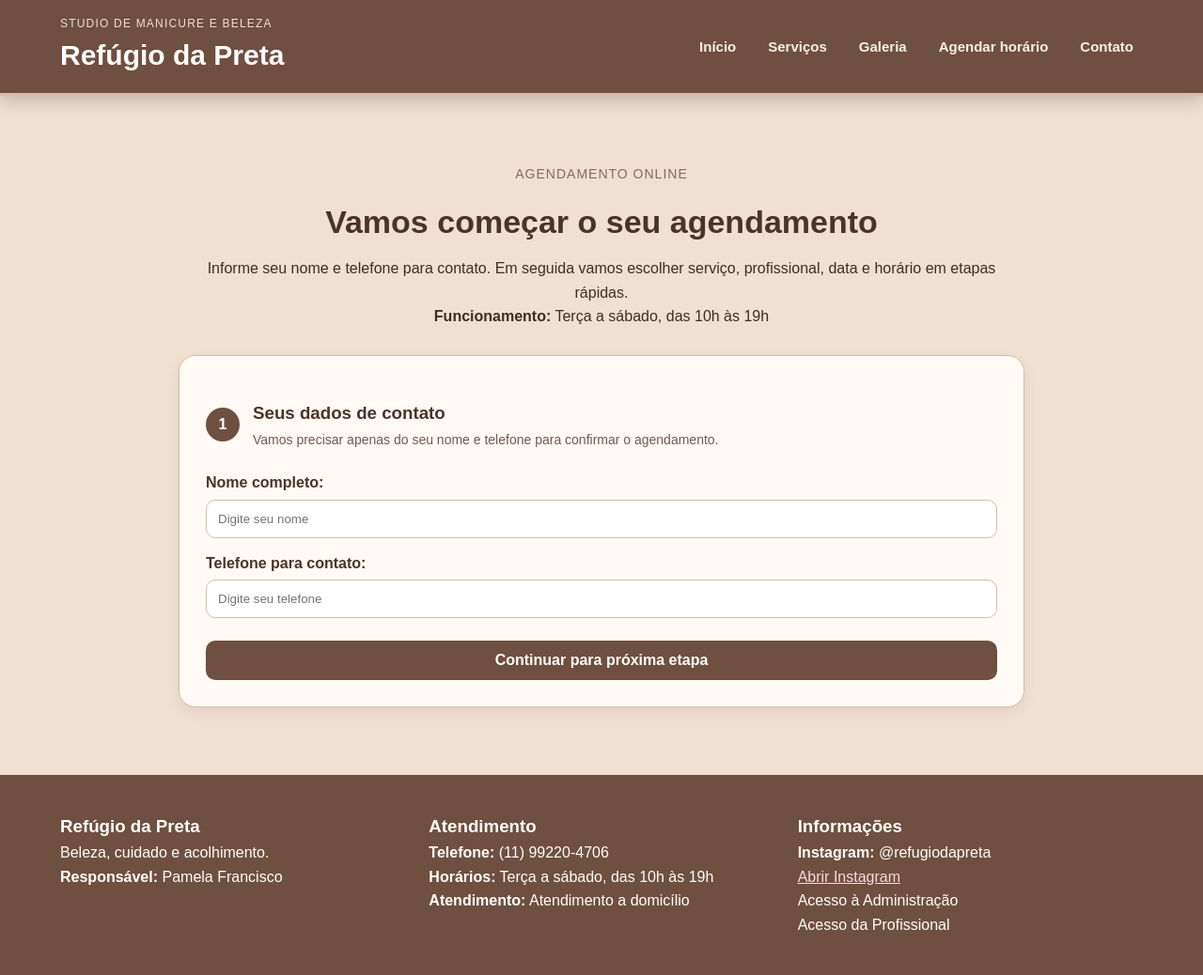
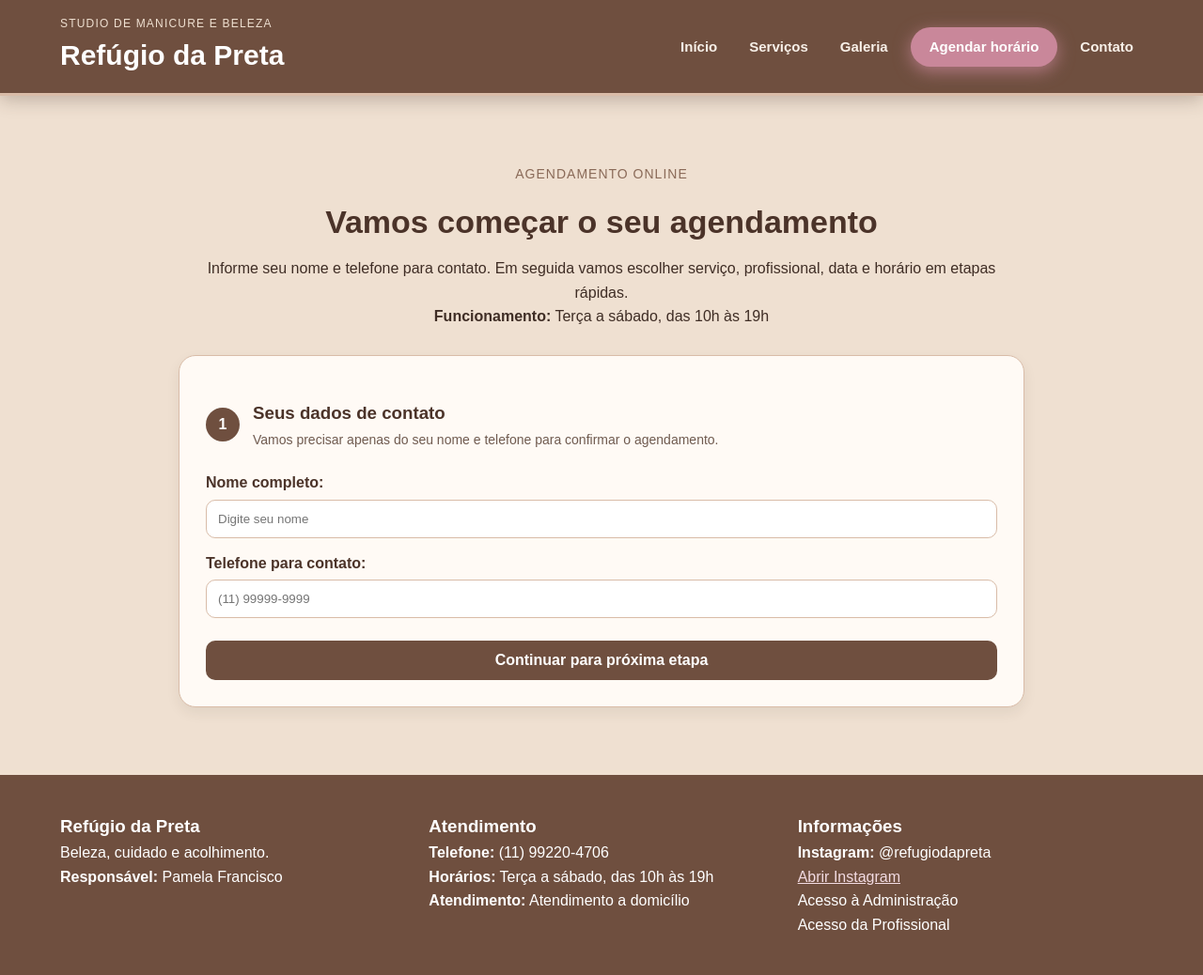
Before and after one commit to TiagoRGuedes/ProjetoEmCienciaDeDados, a Flask app: page /agendar in a window 1280 px wide. Shown: the whole page at 94% size. Run offline with Flask 3, Linux system fonts and the light colour scheme; data comes from the database, SQL or seed files in the repository.

Commit message:
feat(frontend): mascara de telefone no agendamento e destaque no botao "Agendar horario"
- Telefone do cliente passa a ser formatado automaticamente como (DD) NNNNN-NNNN,
  sempre com os 4 ultimos digitos apos o traco (celular e fixo).
- Botao "Agendar horario" do menu vira uma pilula rosa da marca, com leve pulso e
  hover, para contrastar com o topo marrom e atrair atencao (respeita prefers-reduced-motion).

https://claude.ai/code/session_01W1mxdy2sgw13y8FKmpRUgd

```diff
--- a/static/css/site.css
+++ b/static/css/site.css
@@ -98,6 +98,32 @@ nav a:hover { /* Estiliza links ao passar o mouse. */
     background-color: var(--marrom-medio); /* Adiciona fundo marrom médio. */
     color: var(--branco); /* Deixa texto branco. */
 } /* Fecha o hover dos links. */
+
+.nav-destaque { /* Botão "Agendar horário" do menu, destacado para atrair atenção. */
+    background-color: var(--rosa-detalhe) !important; /* Usa o rosa da marca, que contrasta com o topo marrom. */
+    color: var(--branco) !important; /* Mantém o texto branco e legível. */
+    font-weight: 800; /* Deixa o texto mais forte. */
+    padding: 9px 20px; /* Aumenta a área do botão. */
+    border-radius: 999px; /* Dá formato de pílula. */
+    box-shadow: 0 4px 14px rgba(201, 135, 154, 0.55); /* Brilho rosado suave para destacar. */
+    animation: pulsar-agendar 2.4s ease-in-out infinite; /* Pulsa de leve para chamar o olhar. */
+} /* Fecha o botão de destaque. */
+
+.nav-destaque:hover { /* Estado do botão de destaque ao passar o mouse. */
+    background-color: #b3697e !important; /* Escurece um pouco o rosa. */
+    color: var(--branco) !important; /* Mantém o texto branco. */
+    transform: translateY(-1px) scale(1.05); /* Levanta e aumenta levemente o botão. */
+    box-shadow: 0 6px 20px rgba(201, 135, 154, 0.75); /* Realça a sombra no hover. */
+} /* Fecha o hover do botão de destaque. */
+
+@keyframes pulsar-agendar { /* Animação que faz o botão pulsar suavemente. */
+    0%, 100% { box-shadow: 0 4px 14px rgba(201, 135, 154, 0.5); } /* Estado normal do pulso. */
+    50% { box-shadow: 0 6px 22px rgba(201, 135, 154, 0.95); } /* Pico do pulso, mais aceso. */
+} /* Fecha a animação. */
+
+@media (prefers-reduced-motion: reduce) { /* Respeita quem prefere menos movimento. */
+    .nav-destaque { animation: none; } /* Desliga o pulso do botão. */
+} /* Fecha a regra de acessibilidade. */
 
 .hero { /* Estiliza a seção principal. */
     background: linear-gradient(135deg, var(--hero-terracota-escuro), var(--hero-terracota-claro)); /* Cria fundo em degradê terracota (cor escolhida pela Pamela). */
--- a/templates/agendamento.html
+++ b/templates/agendamento.html
@@ -29,7 +29,7 @@
             <input type="text" id="nome" name="nome" value="{{ dados.nome if dados else '' }}" placeholder="Digite seu nome" required> <!-- Campo para digitar o nome da cliente. -->
 
             <label for="telefone">Telefone para contato:</label> <!-- Identifica o campo de telefone. -->
-            <input type="text" id="telefone" name="telefone" value="{{ dados.telefone if dados else '' }}" placeholder="Digite seu telefone" required> <!-- Campo para digitar o telefone da cliente. -->
+            <input type="text" id="telefone" name="telefone" value="{{ dados.telefone if dados else '' }}" placeholder="(11) 99999-9999" inputmode="tel" maxlength="16" required> <!-- Campo de telefone com máscara: DDD entre parênteses e traço separando os 4 últimos dígitos. -->
 
             <div class="resumo-escolhas oculto" id="resumo-escolhas"> <!-- Cria área que resume as escolhas feitas nos modais. -->
                 <h4>Resumo do seu agendamento</h4> <!-- Mostra título do resumo. -->
@@ -191,6 +191,26 @@ const campoData = document.getElementById('data'); // Busca o input hidden de da
 const campoHorario = document.getElementById('horario'); // Busca o input hidden de horário.
 const campoNome = document.getElementById('nome'); // Busca o campo de nome.
 const campoTelefone = document.getElementById('telefone'); // Busca o campo de telefone.
+
+// Aplica a máscara de telefone no formato (DD) NNNNN-NNNN, sempre com os 4 últimos dígitos após o traço. //
+function formatarTelefone(valor) { // Recebe o que está digitado e devolve já formatado.
+    const digitos = valor.replace(/\D/g, '').slice(0, 11); // Mantém só números e limita a 11 dígitos (DDD + 9).
+    if (digitos.length === 0) { return ''; } // Campo vazio fica vazio.
+    const ddd = digitos.slice(0, 2); // Pega o DDD (2 primeiros dígitos).
+    const resto = digitos.slice(2); // Pega o restante do número.
+    let saida = '(' + ddd; // Começa com o DDD entre parênteses.
+    if (digitos.length > 2) { saida += ') '; } // Fecha o parêntese só quando o DDD está completo.
+    if (resto.length > 4) { // Quando há mais de 4 dígitos, separa os 4 últimos com traço.
+        saida += resto.slice(0, resto.length - 4) + '-' + resto.slice(resto.length - 4); // Junta o miolo + traço + 4 finais.
+    } else { // Enquanto não há dígitos suficientes para o traço.
+        saida += resto; // Mostra o que foi digitado.
+    }
+    return saida; // Devolve o telefone formatado.
+}
+campoTelefone.addEventListener('input', function () { // A cada digitação, reformata o campo.
+    campoTelefone.value = formatarTelefone(campoTelefone.value); // Atualiza o valor já com a máscara.
+});
+campoTelefone.value = formatarTelefone(campoTelefone.value); // Formata também o valor inicial (caso volte do servidor).
 
 // Elementos do passo de serviço (modal). //
 const selectServicoModal = document.getElementById('modal-servico-select'); // Busca o select de serviços do modal.
--- a/templates/base.html
+++ b/templates/base.html
@@ -16,7 +16,7 @@
         body { font-family: var(--config-fonte); background: var(--config-cor-fundo); color: var(--config-cor-texto); }
         .topo, .rodape { background: var(--config-cor-destaque); }
         .botao, .botao-form, button[type="submit"], .botao-destaque { background: var(--config-cor-destaque); }
-        .nav-destaque, nav a:hover { background: var(--config-cor-destaque) !important; }
+        nav a:hover { background: var(--config-cor-destaque) !important; }
         /* Aplica as cores escolhidas pelo admin para cada página/área (vem depois para ter prioridade). */
         {{ css_aparencia|safe }}
     </style>
```
